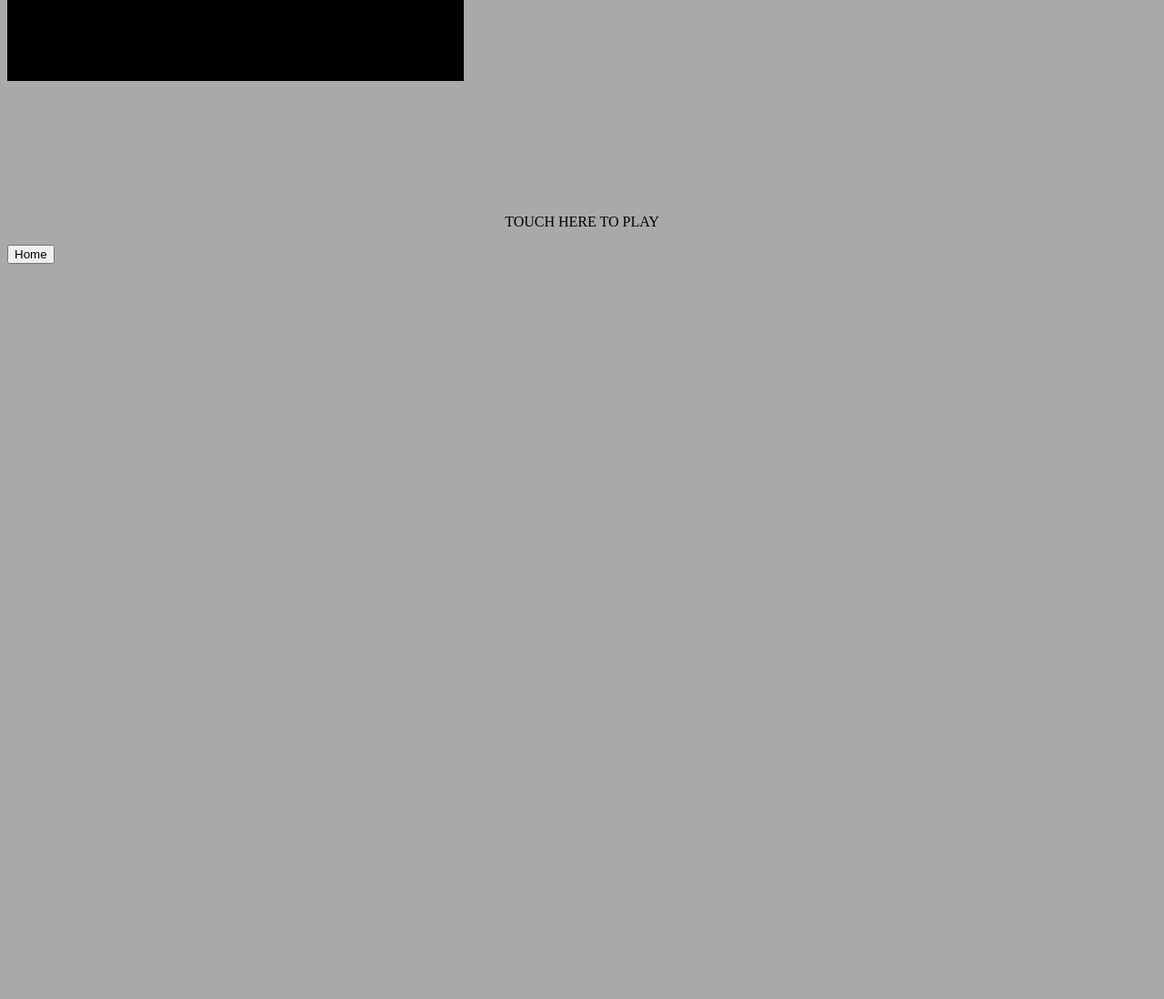
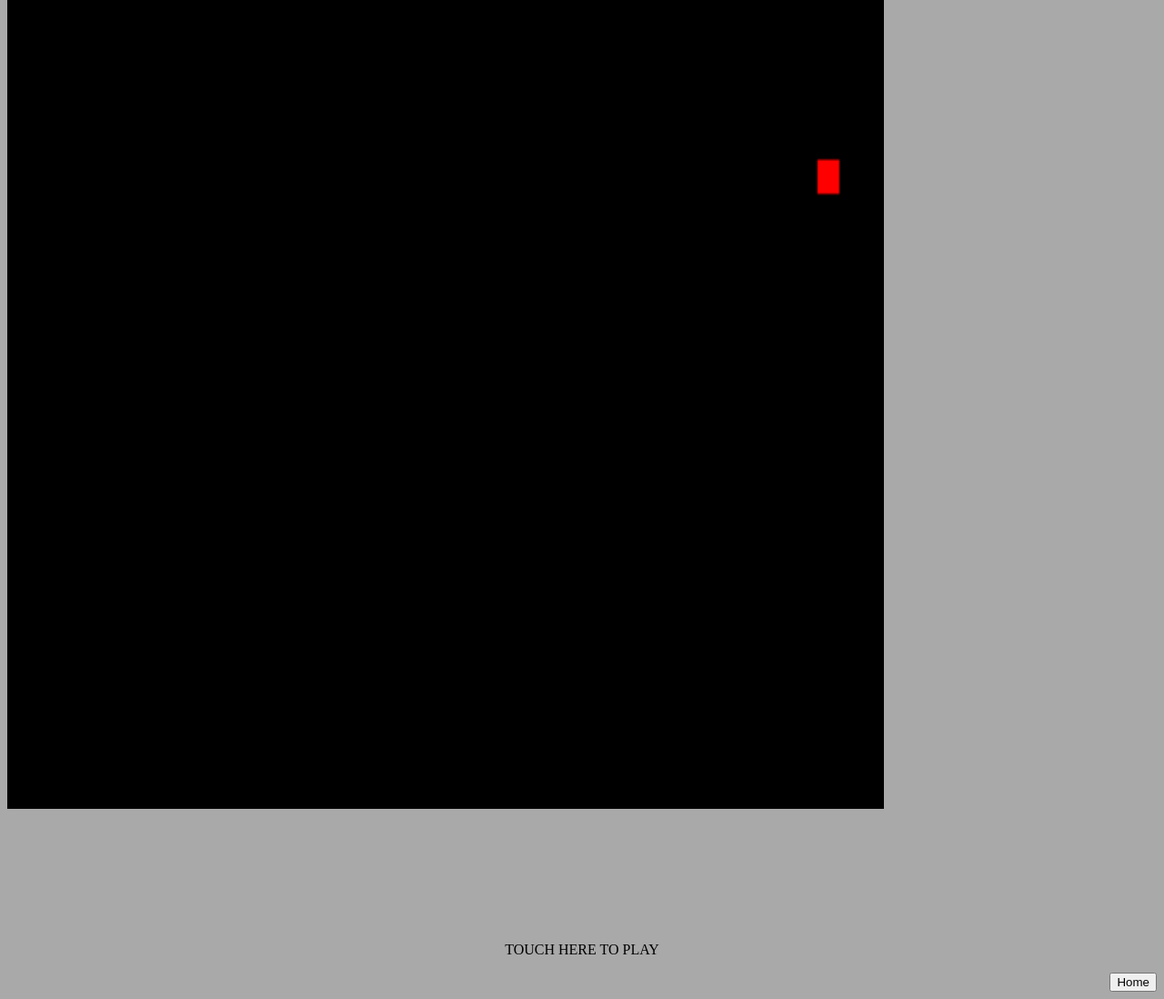
Before and after one commit to FM9447/Fm, a plain HTML site: page snake.html in a window 1280 px wide. Shown: the part 621-1719 px from the top of the page at 91% size. Before the commit the page ends 919 px from the top, so only its background shows below. Drawn offline with Linux system fonts and the light colour scheme.

Commit message:
Update snake.html

```diff
--- a/snake.html
+++ b/snake.html
@@ -8,8 +8,8 @@
 		}
 
 		#gameCanvas {
-			width: 500px;
-			height: 700px;
+			width: 962px;
+			height: 1500px;
 			border: 1px solid black;
 			position: relative;
 			background-color:black;
@@ -36,10 +36,7 @@
 				width: 5px;
 				height: 5px;
 			}
-			#homeButton {
-    position: absolute;
-    bottom: 10px;
-    right: 10px;
+
   }
 
 		}
@@ -59,11 +56,11 @@
 	    <br>
 	    <div style="text-align: center;">
   <p>TOUCH HERE TO PLAY</p>
+  <div style="text-align: right;">
+  <button id="homeButton" onclick="location.href='./index.html'">Home
+  </button>
 </div>
 
-
-    <button id="homeButton" onclick="location.href='./index.html'">Home</button>
-</div>
 
 
 	<script>
```
